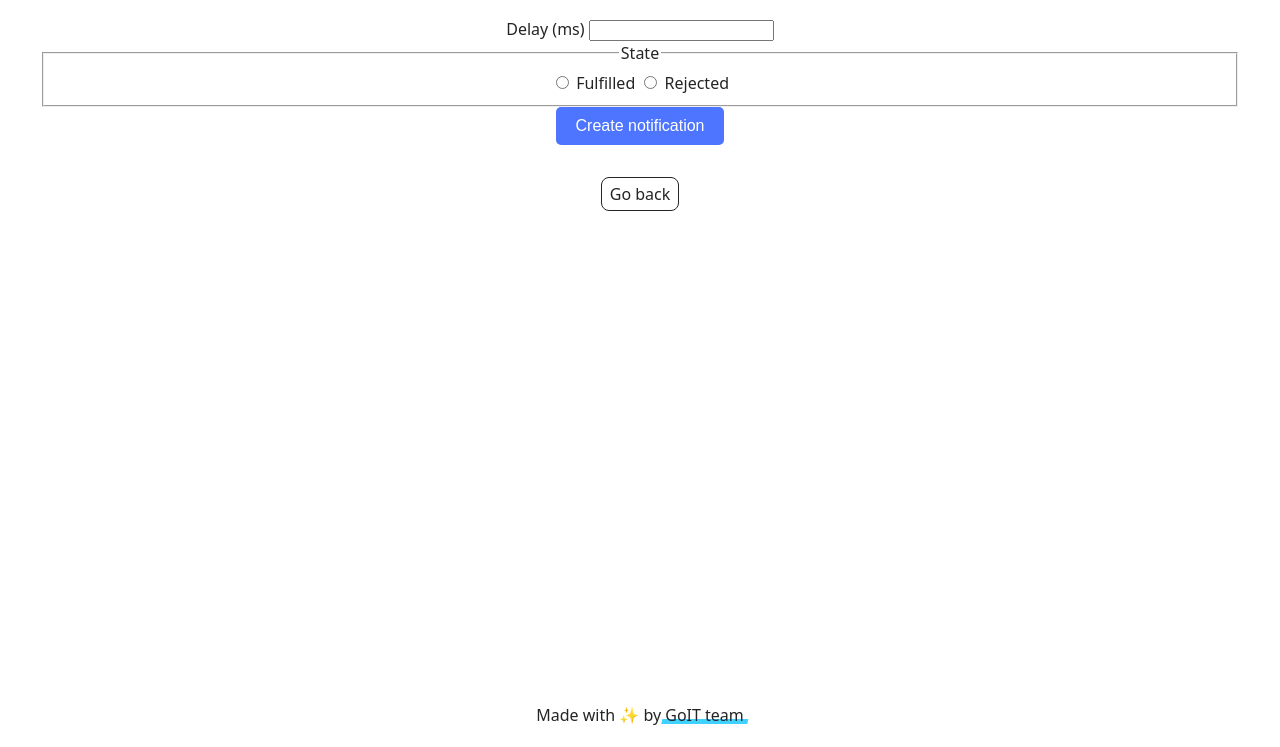
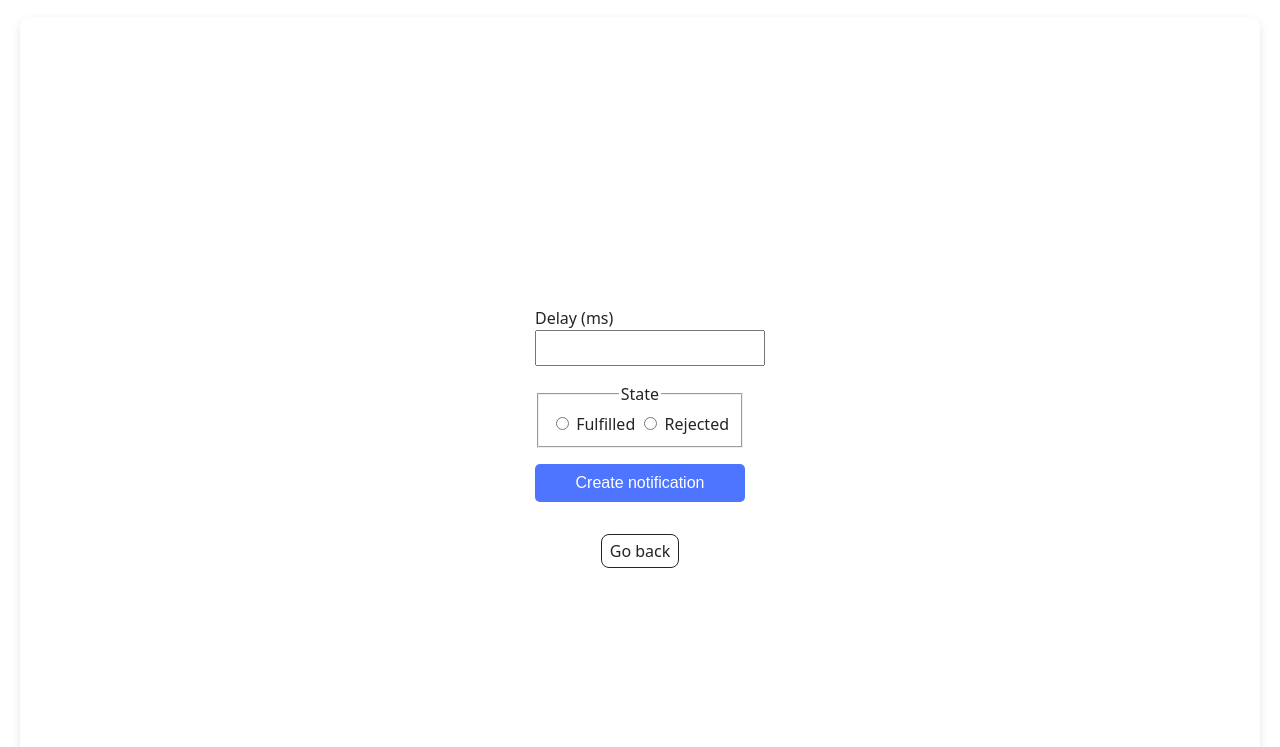
Before and after one commit to furkycl/goit-js-hw-10, a website built with Vite: page src/02-snackbar.html in a window 1280 px wide. Shown: the part 53-800 px from the top of the page. Built offline with nearby package versions, Linux system fonts and the light colour scheme.

Commit message:
add css to snackbar.html everything works fine

```diff
--- a/src/02-snackbar.html
+++ b/src/02-snackbar.html
@@ -4,7 +4,7 @@
     <meta charset="UTF-8" />
     <meta http-equiv="X-UA-Compatible" content="IE=edge" />
     <meta name="viewport" content="width=device-width, initial-scale=1.0" />
-    <title>Page 3</title>
+    <title>Snackbar</title>
     <link rel="stylesheet" href="./css/styles.css" />
   </head>
   <body>
@@ -15,7 +15,7 @@
     />
 
     <main>
-      <div class="container">
+      <div class="container snackbar-container">
         <form class="form">
           <label>
             Delay (ms)
--- a/src/css/styles.css
+++ b/src/css/styles.css
@@ -16,6 +16,8 @@
 @import url('./badges.css');
 @import url('./back-link.css');
 @import url('./footer.css');
+
+/*01-Timer CSS*/
 
 .timer-container {
   display: flex;
@@ -81,3 +83,59 @@ button:hover:enabled {
   font-size: 0.9rem;
   color: #888;
 }
+
+/* 02-Snackbar CSS */
+.snackbar-container {
+  display: flex;
+  flex-direction: column;
+  align-items: center;
+  justify-content: center;
+  padding: 20px;
+  background-color: #fff;
+  border-radius: 10px;
+  box-shadow: 0 4px 10px rgba(0, 0, 0, 0.1);
+  width: 100%;
+  height: 800px;
+}
+
+.form {
+  display: flex;
+  flex-direction: column;
+  gap: 16px;
+  max-width: 300px;
+  margin: 0 auto;
+}
+
+.form label {
+  text-align: left;
+}
+
+.form input[name='delay'] {
+  display: block;
+  width: 100%;
+  padding: 8px;
+  font-size: 14px;
+}
+
+.state-group {
+  font-size: 13px;
+  padding: 8px;
+  border: 1px solid #ccc;
+  border-radius: 6px;
+}
+
+.state-group legend {
+  font-weight: bold;
+  font-size: 14px;
+}
+
+.state-group label {
+  display: inline-flex;
+  align-items: center;
+  gap: 8px;
+  margin-top: 4px;
+}
+
+.state-group input {
+  margin-right: 5px;
+}
```
